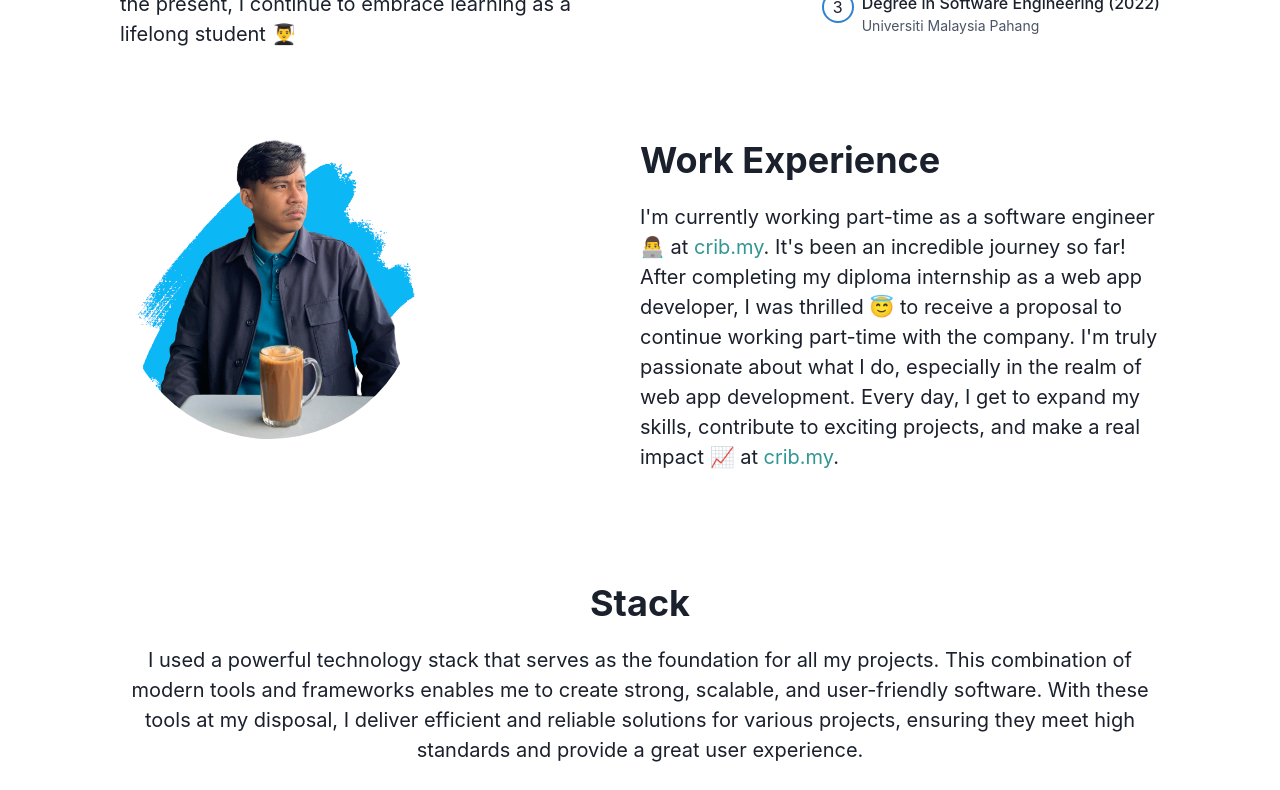
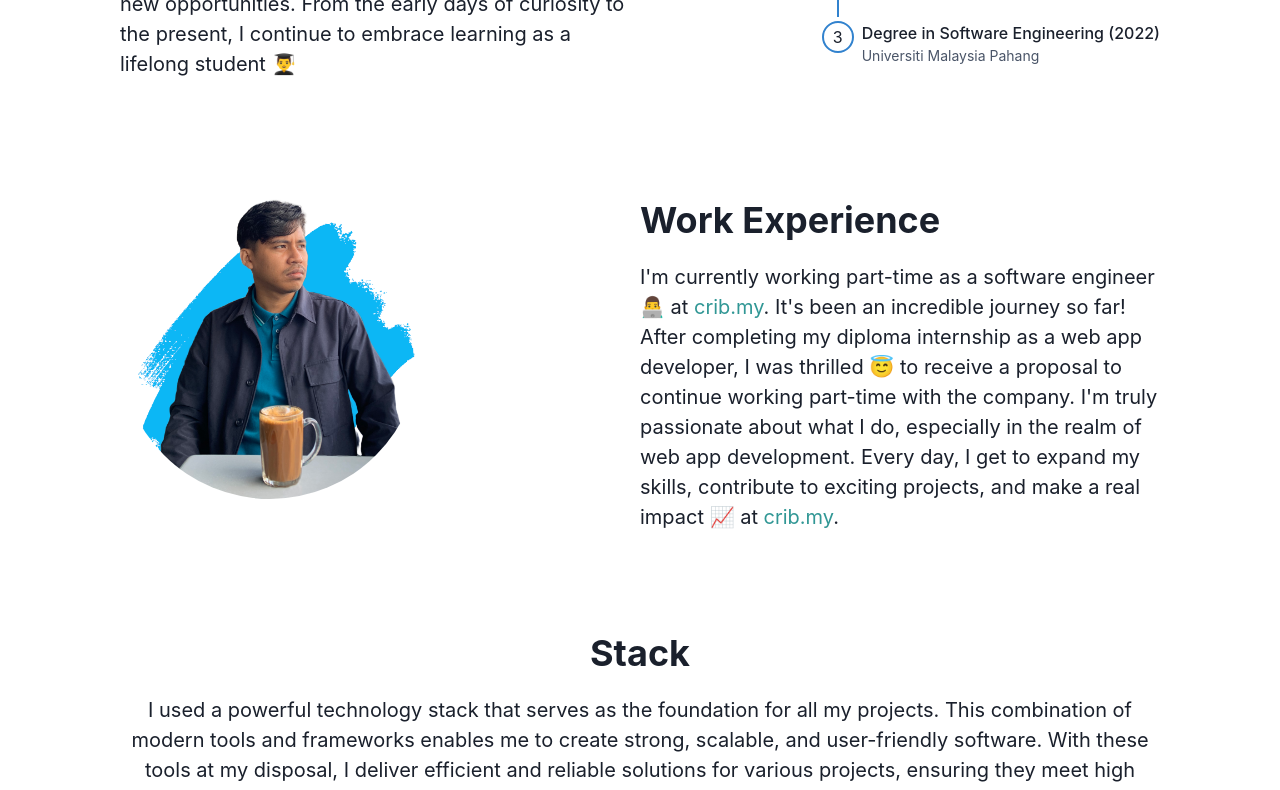
Before and after one commit to ahmadisyraf/isyrafmagic, a Next.js app: page / in a window 1280 px wide. Shown: the part 1060-1850 px from the top of the page. Built offline with nearby package versions, Linux system fonts and the light colour scheme.

Commit message:
update: fix spacing

```diff
--- a/screens/Home/Experience.js
+++ b/screens/Home/Experience.js
@@ -2,7 +2,7 @@ import { Stack, Box, Image, Spacer, Heading, Text, Link } from "@chakra-ui/react
 
 const ExperienceScreen = ({ isMobile }) => {
     return (
-        <Stack direction={isMobile ? "column" : "row"} spacing={1} px={isMobile ? 5 : 20} mb={10}>
+        <Stack direction={isMobile ? "column" : "row"} spacing={1} px={isMobile ? 5 : 20}>
             <Box display={isMobile ? "flex" : ""} flexDirection={isMobile ? "column" : ""} alignItems={isMobile ? "center" : ""} mb={isMobile ? "5" : ""}>
                 <Image
                     borderRadius="full"
--- a/screens/Home/Twitter.js
+++ b/screens/Home/Twitter.js
@@ -3,7 +3,7 @@ import { TwitterEmbed } from "react-social-media-embed"
 
 const TwitterScreen = ({ isMobile }) => {
     return (
-        <Box w={"100%"} mt={20}>
+        <Box w={"100%"}>
             <Heading textAlign={"center"} mb={10}>
                 Follow me on Twitter
             </Heading>
--- a/screens/Home/index.js
+++ b/screens/Home/index.js
@@ -14,7 +14,7 @@ const HomeScreen = () => {
 
     return (
         <Box mx={isMobile ? 5 : 10}>
-            <Stack direction={"column"} spacing={70}>
+            <Stack direction={"column"} spacing={100}>
                 <HeaderScreen isMobile={isMobile} />
                 <EducationScreen isMobile={isMobile} />
                 <ExperienceScreen isMobile={isMobile} />
```
